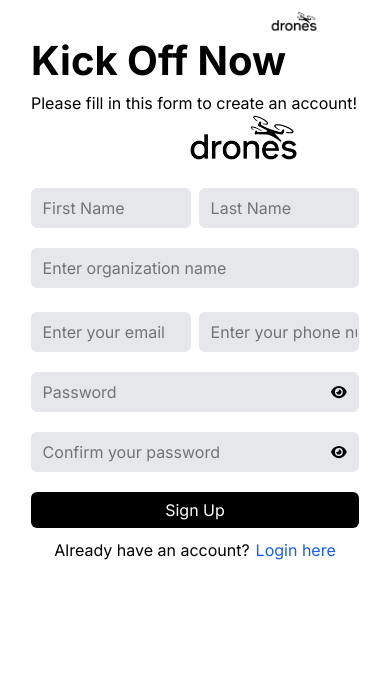
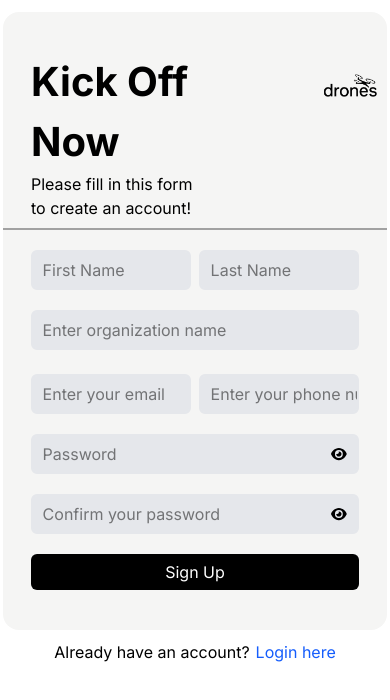
Before and after one commit to Olamilekan5177/drone, a React (Vite) app: page /#/ in a window 390 px wide. Shown: the top 700 px of the page. Built offline with nearby package versions, Linux system fonts and the light colour scheme.

Commit message:
Initial commit

```diff
--- a/src/components/signup.jsx
+++ b/src/components/signup.jsx
@@ -11,24 +11,27 @@ const Signup = () => {
 
   return (
     <section className="flex flex-col justify-center items-center px-11 pb-11 pt-3">
-      <div className=" w-[20%] rounded-2xl ml-50 lg:mb-5 lg:flex md:flex sm:hidden">
+      <div className=" w-[20%] rounded-2xl ml-50 lg:flex hidden lg:mb-5 lg:flex md:flex sm:hidden">
         <img src={logo2} alt="" className="h-full w-full " />
       </div>
-      <div className="grid lg:grid-cols-2  md:grid-cols-2 sm:grid-cols-1 items-center justify-between lg:gap-3 md:gap-10">
+      <div className="grid lg:grid-cols-2  md:grid-cols-2 sm:grid-cols-1 items-center  lg:gap-0.5 md:gap-10">
         <div className="lg:flex md:flex  hidden justify-center items-center lg:w-[100%] md:w-[110%]">
           <img src={sign} alt="" className="h-full w-full rounded-2xl" />
         </div>
 
         <div className="flex flex-col items-center justify-center ">
-          <div className="flex items-center sm:bg-stone-100 md:bg-transparent lg:bg-transparent rounded-2xl flex-col min-w-sm lg:-mt-20">
+          <div className="flex items-center py-10 lg:-ml-20 -ml-0 md:py-0 sm:bg-stone-100 bg-stone-100 md:bg-transparent lg:bg-transparent rounded-2xl flex-col min-w-sm lg:-mt-20">
             <div className="space-y-2 w-full">
               <div className="space-y-0.5 pl-7">
-                <div className="lg:flex lg:items-center md:flex md:items-center  sm:grid sm:grid-cols-2 justify-between">
+                <div className="grid grid-cols-2 sm:grid-cols-2 md:flex md:items-center lg:flex lg:items-center justify-between">
+                  {/* Text Section */}
                   <div>
                     <h1 className="font-bold text-[2.5rem]">Kick Off Now</h1>
                     <p>Please fill in this form to create an account!</p>
                   </div>
-                  <div className="w-[40%] h-[40%] mr-20 rounded-2xl ml-[9rem] md:hidden lg:hidden">
+
+                  {/* Logo Section - only shows on mobile */}
+                  <div className="w-[40%] h-[40%] justify-self-end rounded-2xl md:hidden lg:hidden">
                     <img
                       src={logo2}
                       alt="Company Logo"
@@ -37,7 +40,7 @@ const Signup = () => {
                   </div>
                 </div>
               </div>
-              <div className="lg:hidden md:hidden sm:h-[0.1rem] sm:bg-neutral-400 sm:w-full lg:h-[0.1rem]"></div>
+              <div className="h-[0.1rem] bg-neutral-400 w-full block md:hidden"></div>
             </div>
 
             <div className="div2 pt-4">
```
